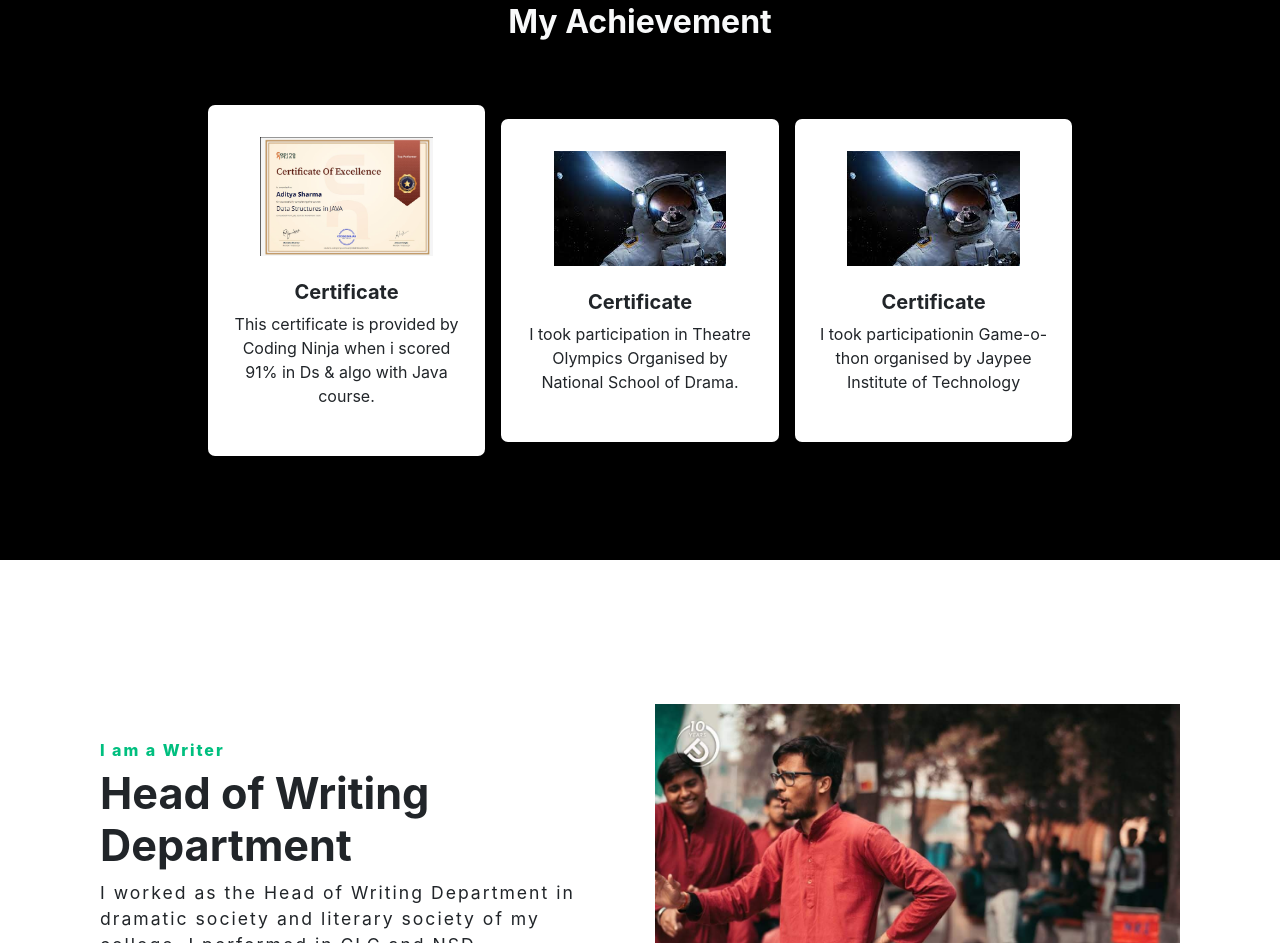
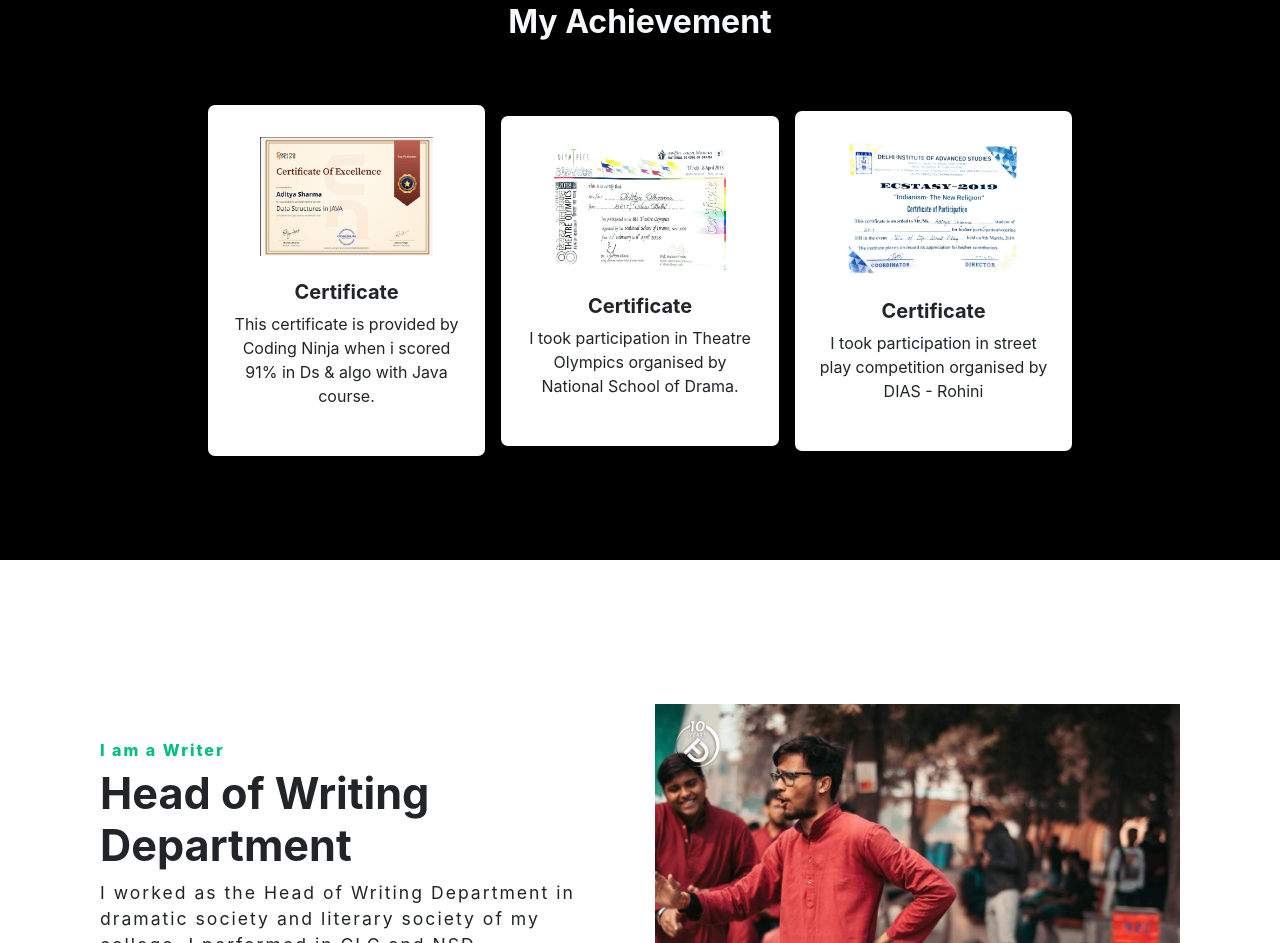
Before and after one commit to whatisthisaditya/adityasharma.github.io, a plain HTML site: page index.html in a window 1280 px wide. Shown: the part 2217-3160 px from the top of the page. Drawn offline with nearby package versions, Linux system fonts and the light colour scheme.

Commit message:
new  version

```diff
--- a/index.html
+++ b/index.html
@@ -47,6 +47,7 @@
                 <video autoplay muted loop>
                 <source class="embed-responsive" src="/assets/space.mov" type="video/mp4">
                 </video>
+                <!-- <img src="/assets/clc.jpg" alt=""> -->
                 <div class="hero text-center">
                 <h2 class="text-light display-4 font-weight-bold">Hi, I'm Aditya</h2>
                 <h3 class="text-light display-5 font-weight-bold">I am an ASTRONAUT</h3>
@@ -100,14 +101,14 @@
                 <p>This certificate is provided by Coding Ninja when i scored 91% in Ds & algo with Java course.</p>
             </div>
             <div class="one col-12 col-lg-3 col-md-3 w-25 m-2">
-                <img class="img-fluid w-75" src="/assets/download (1).jpg" alt="">
+                <img class="img-fluid w-75" src="/assets/nsd.jpg" alt="">
                 <h5 class="pt-4 font-weight-bold">Certificate</h5>
-                <p>I took participation in Theatre Olympics Organised by National School of Drama.</p>
+                <p>I took participation in Theatre Olympics organised by National School of Drama.</p>
             </div>
             <div class="one col-12 col-lg-3 col-md-3 w-25 m-2">
-                <img class="img-fluid w-75" src="/assets/download (1).jpg" alt="">
+                <img class="img-fluid w-75" src="/assets/certi.jpg" alt="">
                 <h5 class="pt-4 font-weight-bold">Certificate</h5>
-                <p>I took participationin Game-o-thon organised by Jaypee Institute of Technology</p>
+                <p>I took participation in street play competition organised by DIAS - Rohini</p>
             </div>
         </div>
         </div>
```
Also changed, not shown: style.css (+14 -1 lines), assets/certi.jpg (added), assets/nsd.jpg (added).
